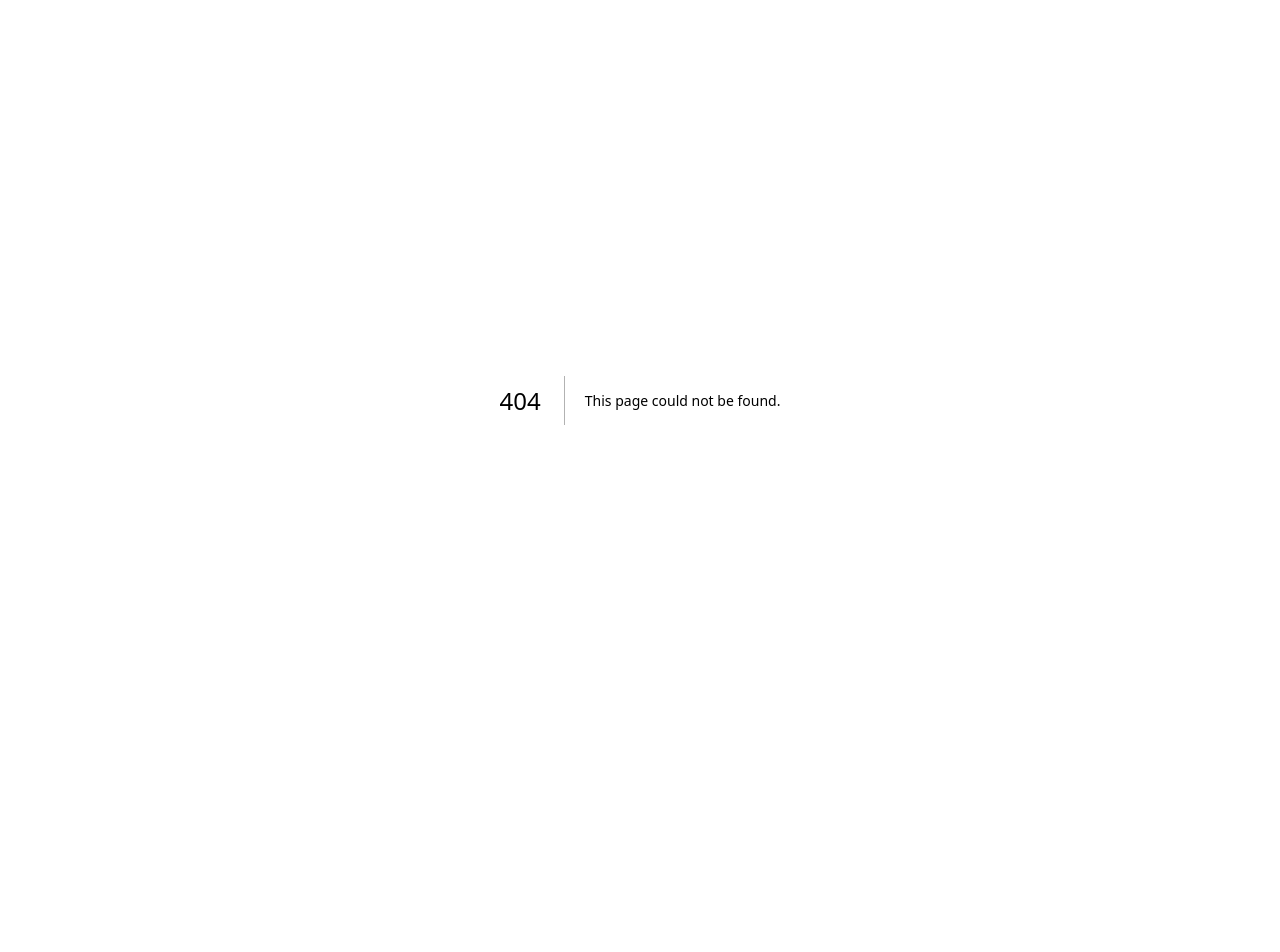
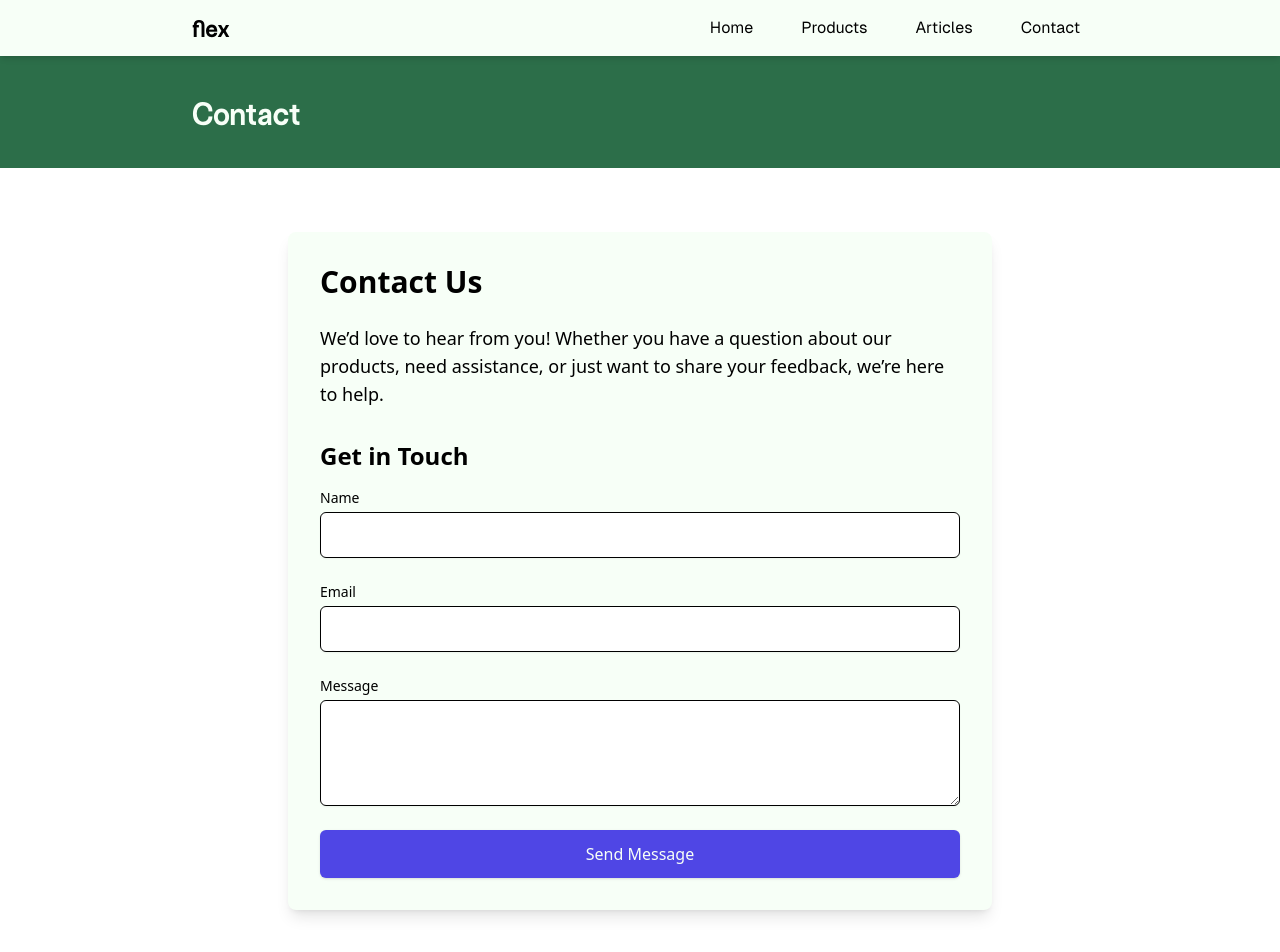
Before and after one commit to daimessdn/flex-design-next, a Next.js app: page /contact in a window 1280 px wide. Before the commit this address had no page. Shown: the top 952 px of the page. Before the commit the page ends 800 px from the top, so only its background shows below. Built offline with nearby package versions, Linux system fonts and the light colour scheme.

Commit message:
added contact page

```diff
--- /dev/null
+++ b/src/app/contact/layout.js
@@ -0,0 +1,13 @@
+export const metadata = {
+  title: "flex - Contact",
+  description:
+    "Contact flex - Keep it flex with the best menswear in the world",
+};
+
+export default function RootLayout({ children }) {
+  return (
+    <html lang="en">
+      <body className={"min-h-full"}>{children}</body>
+    </html>
+  );
+}
--- /dev/null
+++ b/src/app/contact/page.js
@@ -0,0 +1,112 @@
+import Link from "next/link";
+
+import Footer from "@/layouts/Footer";
+import Navbar from "@/layouts/Navbar";
+
+import Container from "@/components/Container";
+import Row from "@/components/Row";
+import Column from "@/components/Column";
+
+import { ligaSans } from "@/config/fonts.config";
+
+export default function Attribution() {
+  return (
+    <>
+      <Navbar />
+
+      <section className="bg-primary text-white py-8">
+        <Container>
+          <Row>
+            <Column className={"justify-center gap-2"}>
+              <h1 className={ligaSans.className + " text-[2rem]"}>Contact</h1>
+            </Column>
+          </Row>
+        </Container>
+      </section>
+
+      <section className="py-4 min-h-[75vh]">
+        <Container>
+          <div className="min-h-screen bg-gray-100 py-12 px-6 sm:px-12 lg:px-24">
+            <div className="max-w-4xl mx-auto bg-white p-8 rounded-lg shadow-lg">
+              <h1 className="text-3xl font-bold mb-6 text-gray-900">
+                Contact Us
+              </h1>
+              <p className="text-lg mb-8 text-gray-600">
+                We’d love to hear from you! Whether you have a question about
+                our products, need assistance, or just want to share your
+                feedback, we’re here to help.
+              </p>
+              <div className="flex flex-col lg:flex-row gap-12">
+                {/* Contact Form */}
+                <div className="flex-1">
+                  <h2 className="text-2xl font-semibold mb-4 text-gray-800">
+                    Get in Touch
+                  </h2>
+                  <form
+                    action="/api/contact" // Ensure you set up the API route for handling form submissions
+                    method="POST"
+                    className="space-y-6"
+                  >
+                    <div>
+                      <label
+                        htmlFor="name"
+                        className="block text-sm font-medium text-gray-700"
+                      >
+                        Name
+                      </label>
+                      <input
+                        type="text"
+                        id="name"
+                        name="name"
+                        required
+                        className="mt-1 block w-full border border-gray-300 rounded-md shadow-sm p-3 focus:ring-indigo-500 focus:border-indigo-500 sm:text-sm"
+                      />
+                    </div>
+                    <div>
+                      <label
+                        htmlFor="email"
+                        className="block text-sm font-medium text-gray-700"
+                      >
+                        Email
+                      </label>
+                      <input
+                        type="email"
+                        id="email"
+                        name="email"
+                        required
+                        className="mt-1 block w-full border border-gray-300 rounded-md shadow-sm p-3 focus:ring-indigo-500 focus:border-indigo-500 sm:text-sm"
+                      />
+                    </div>
+                    <div>
+                      <label
+                        htmlFor="message"
+                        className="block text-sm font-medium text-gray-700"
+                      >
+                        Message
+                      </label>
+                      <textarea
+                        id="message"
+                        name="message"
+                        rows="4"
+                        required
+                        className="mt-1 block w-full border border-gray-300 rounded-md shadow-sm p-3 focus:ring-indigo-500 focus:border-indigo-500 sm:text-sm"
+                      />
+                    </div>
+                    <button
+                      type="submit"
+                      className="w-full bg-indigo-600 text-white py-3 px-4 rounded-md shadow hover:bg-indigo-700 focus:outline-none focus:ring-2 focus:ring-offset-2 focus:ring-indigo-500"
+                    >
+                      Send Message
+                    </button>
+                  </form>
+                </div>
+              </div>
+            </div>
+          </div>
+        </Container>
+      </section>
+
+      <Footer />
+    </>
+  );
+}
--- a/src/layouts/Navbar.js
+++ b/src/layouts/Navbar.js
@@ -1,10 +1,10 @@
 import Container from "@/components/Container";
 import Row from "@/components/Row";
 
-import { ligaSans } from "@/config/fonts.config";
+import { geist, ligaSans } from "@/config/fonts.config";
 import Link from "next/link";
 
-export default function Navbar(...props) {
+export default function Navbar({ ...props }) {
   return (
     <nav className="bg-white shadow-md sticky top-0 z-10">
       <Container className="flex-row">
@@ -13,7 +13,7 @@ export default function Navbar(...props) {
             flex
           </h1>
 
-          <ul className="flex flex-row gap-[2rem] ms-auto">
+          <ul className={geist.className + " flex flex-row gap-[2rem] ms-auto"}>
             <li className="px-2 py-4">
               <Link className="no-underline" href="/">
                 Home
@@ -33,9 +33,9 @@ export default function Navbar(...props) {
             </li>
 
             <li className="px-2 py-4">
-              <a className="no-underline" href="https://google.com">
+              <Link className="no-underline" href={"/contact"}>
                 Contact
-              </a>
+              </Link>
             </li>
           </ul>
         </Row>
```
